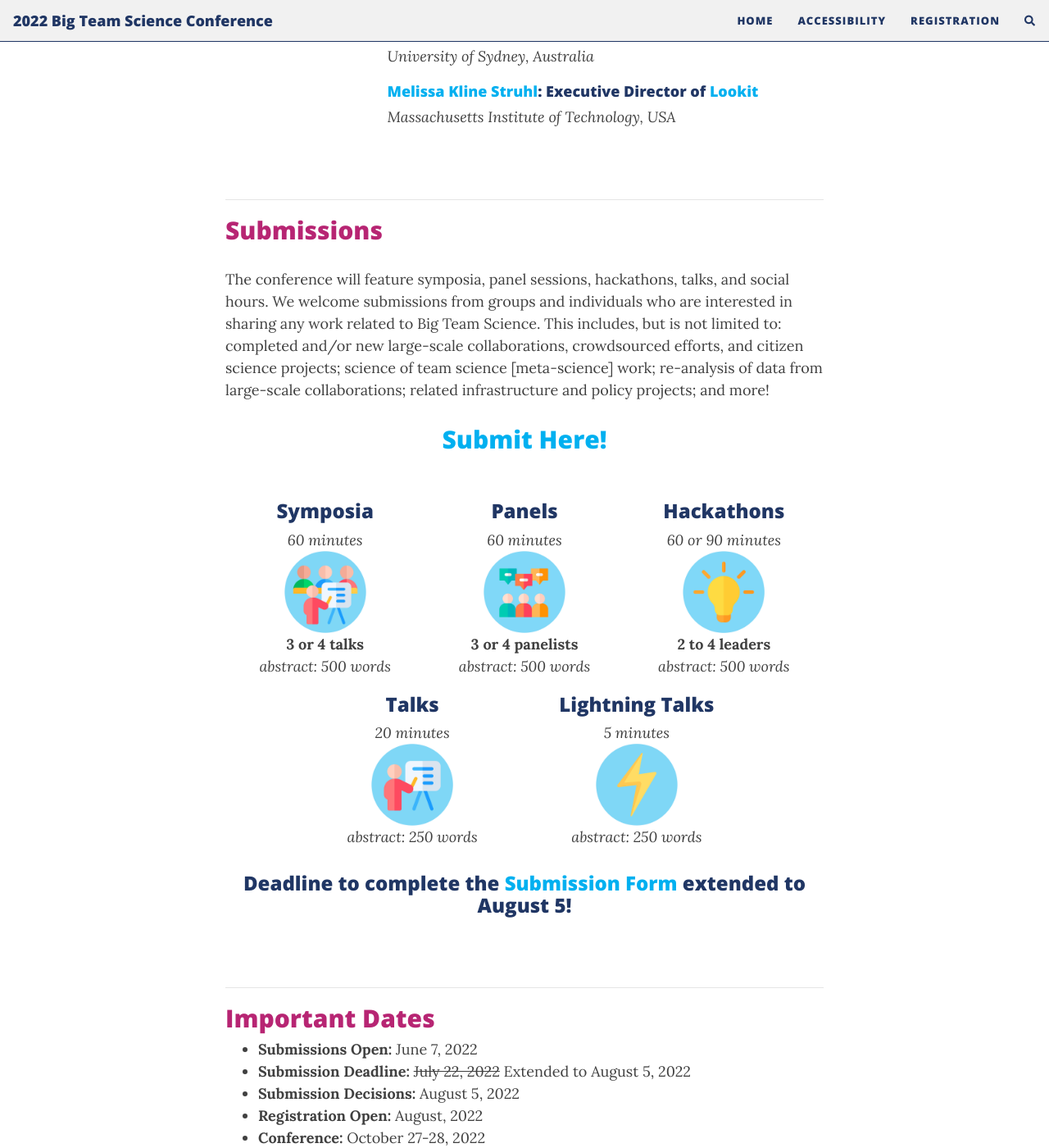
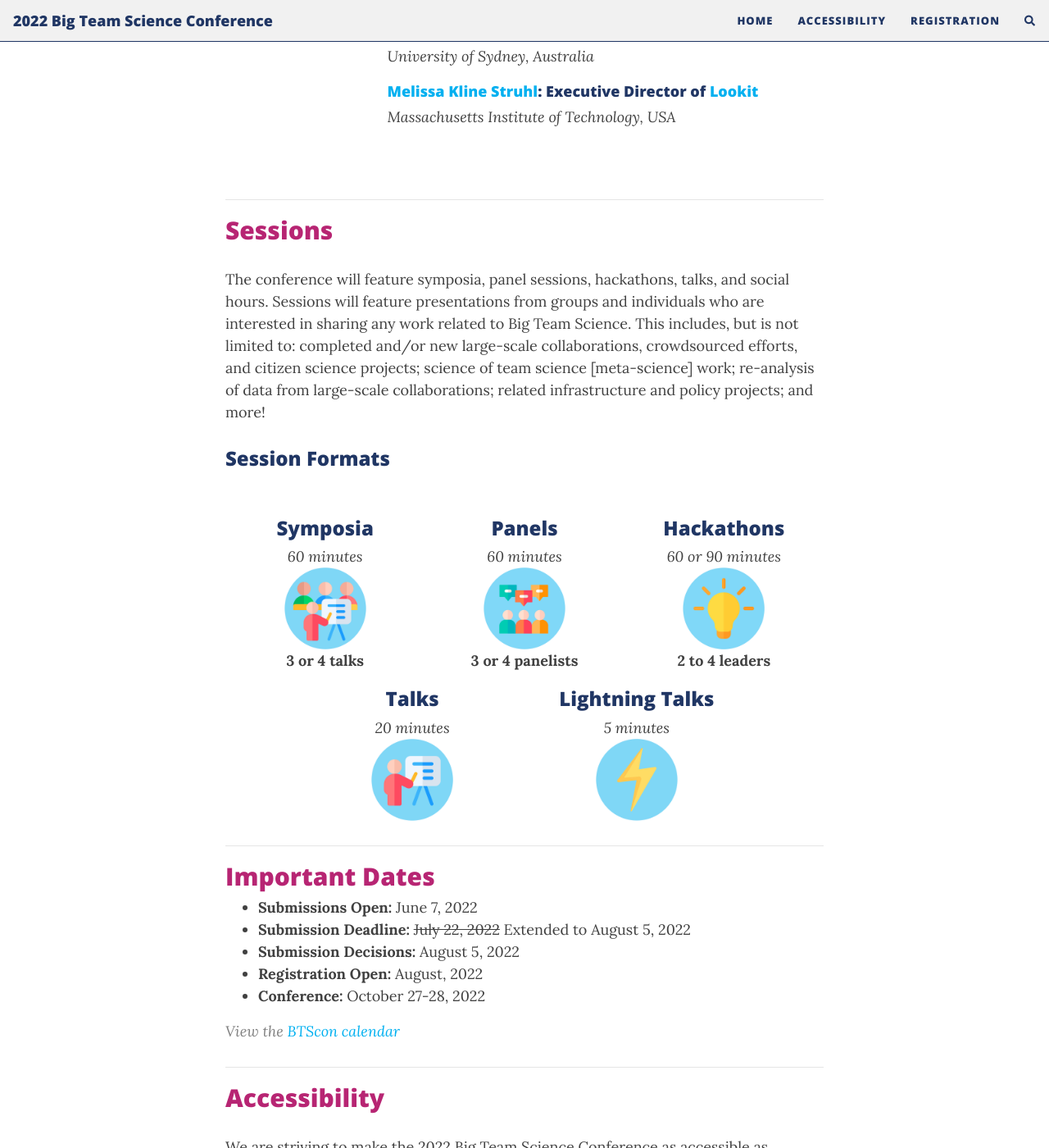
Before and after one commit to bigteamscienceconference/bigteamscienceconference.github.io, a Jekyll site: the page built from index.md, in a window 1280 px wide and 1400 px high, scrolled down 2414 px. Shown: the whole window at 82% size. Built offline with Jekyll 4.4.1, drawn with Linux system fonts in a browser that asks for light colours; nearby versions of some CDN libraries; comment, search, counter and statistics services are not loaded.

Commit message:
Update index.md

```diff
--- a/index.md
+++ b/index.md
@@ -120,12 +120,11 @@
 -->
 
 ***
-## Submissions
+## Sessions
 
-The conference will feature symposia, panel sessions, hackathons, talks, and social hours. We welcome submissions from groups and individuals who are interested in sharing any work related to Big Team Science. This includes, but is not limited to: completed and/or new large-scale collaborations, crowdsourced efforts, and citizen science projects; science of team science [meta-science] work; re-analysis of data from large-scale collaborations; related infrastructure and policy projects; and more!
+The conference will feature symposia, panel sessions, hackathons, talks, and social hours. Sessions will feature presentations from groups and individuals who are interested in sharing any work related to Big Team Science. This includes, but is not limited to: completed and/or new large-scale collaborations, crowdsourced efforts, and citizen science projects; science of team science [meta-science] work; re-analysis of data from large-scale collaborations; related infrastructure and policy projects; and more!
 
-<h2 align="center"><a href="https://docs.google.com/forms/d/e/1FAIpQLScIciauSbdMx7Es0Wnmp9ulOHGZtWlvaXinBm6mkLrd32WZyA/viewform?usp=sf_link" target="_blank">Submit Here!</a></h2>
-
+### Session Formats
 <section>
   <div class="container">
     <div class="row justify-content-around">
@@ -139,21 +138,18 @@
         <i>60 minutes</i><br>
         <img src="/assets/img/symposium.png" alt="symposium" width="100" height="100"><br>
         <b>3 or 4 talks</b> <br>
-        <i>abstract: 500 words</i>
       </div>
       <div class="col-sm-4 col-xs-6" align="center">
         <h3>Panels</h3>
         <i>60 minutes</i><br>
         <img src="/assets/img/panel.png" alt="panel" width="100" height="100"><br>
         <b>3 or 4 panelists</b><br>
-        <i>abstract: 500 words</i>
       </div>
       <div class="col-sm-4 col-xs-6" align="center">
         <h3>Hackathons</h3>
         <i>60 or 90 minutes</i><br>
         <img src="/assets/img/hackathon.png" alt="hackathon" width="100" height="100"><br>
         <b>2 to 4 leaders</b><br>
-        <i>abstract: 500 words</i>
       </div>
     </div>
     <div class="row justify-content-around">
@@ -163,13 +159,11 @@
         <h3>Talks</h3>
         <i>20 minutes</i><br>
         <img src="/assets/img/talk.png" alt="talk" width="100" height="100"><br>
-        <i>abstract: 250 words</i>
       </div>
       <div class="col-sm-4 col-xs-6" align="center">
         <h3>Lightning Talks</h3>
         <i>5 minutes</i><br>
         <img src="/assets/img/lightning.png" alt="lightning talk" width="100" height="100"><br>
-        <i>abstract: 250 words</i>
       </div>
       <div class="col-sm-1" align="center">
       </div>
@@ -180,8 +174,10 @@
   </div>
 </section>
 
+<!--
 <h3 align="center">Deadline to complete the <a href="https://docs.google.com/forms/d/e/1FAIpQLScIciauSbdMx7Es0Wnmp9ulOHGZtWlvaXinBm6mkLrd32WZyA/viewform?usp=sf_link" target="_blank">Submission Form</a> extended to August 5!</h3>
 <br>
+-->
 
 ***
 
```
